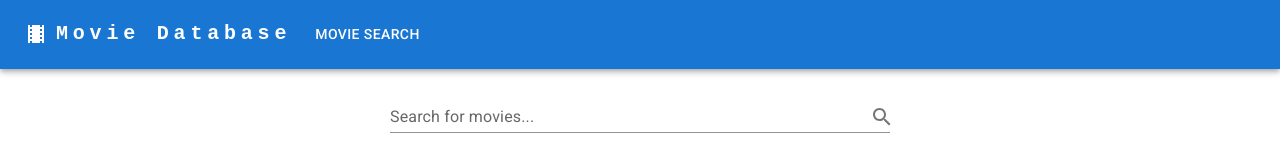
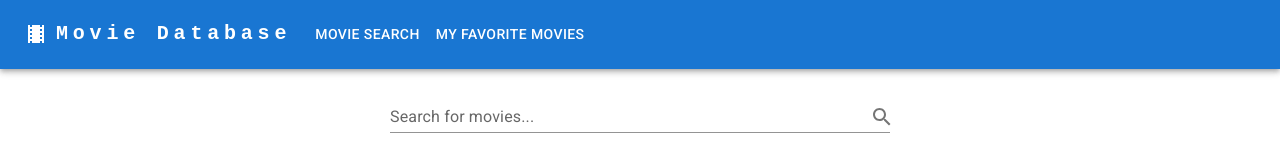
Before and after one commit to patorelovsky/movie-database, a React (Create React App) app: page /movie-search in a window 1280 px wide. Shown: the top 160 px of the page. Built offline with nearby package versions, Linux system fonts and the light colour scheme.

Commit message:
Create my favorite movies page

```diff
--- a/src/App.tsx
+++ b/src/App.tsx
@@ -5,12 +5,20 @@ import ResponsiveAppBar, {
   ResponsiveAppBarNavMenuItem,
 } from "./components/ResponsiveAppBar";
 import { APP_TITLE, MOVIE_DETAIL_PATH } from "./utils/constants";
+import MyFavoriteMoviesPage from "./components/MyFavoriteMoviesPage";
 
 const movieSearchNavMenuItem: ResponsiveAppBarNavMenuItem = {
   label: "Movie Search",
   path: "/movie-search",
 };
-const navMenuItems: ResponsiveAppBarNavMenuItem[] = [movieSearchNavMenuItem];
+const myFavoriteMoviesNavMenuItem: ResponsiveAppBarNavMenuItem = {
+  label: "My Favorite Movies",
+  path: "/my-favorite-movies",
+};
+const navMenuItems: ResponsiveAppBarNavMenuItem[] = [
+  movieSearchNavMenuItem,
+  myFavoriteMoviesNavMenuItem,
+];
 
 function App() {
   return (
@@ -29,6 +37,10 @@ function App() {
           path={`${MOVIE_DETAIL_PATH}/:id`}
           element={<MovieDetailPage />}
         />
+        <Route
+          path={myFavoriteMoviesNavMenuItem.path}
+          element={<MyFavoriteMoviesPage />}
+        />
       </Routes>
     </BrowserRouter>
   );
--- /dev/null
+++ b/src/components/MyFavoriteMoviesPage.tsx
@@ -0,0 +1,5 @@
+import { Box } from "@mui/material";
+
+export default function MyFavoriteMoviesPage() {
+  return <Box></Box>;
+}
```
